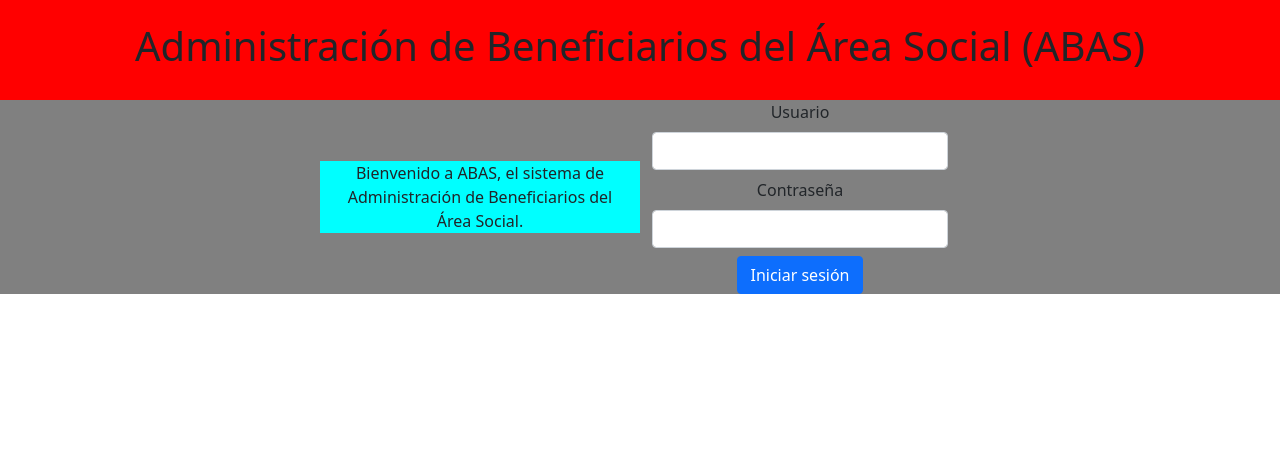
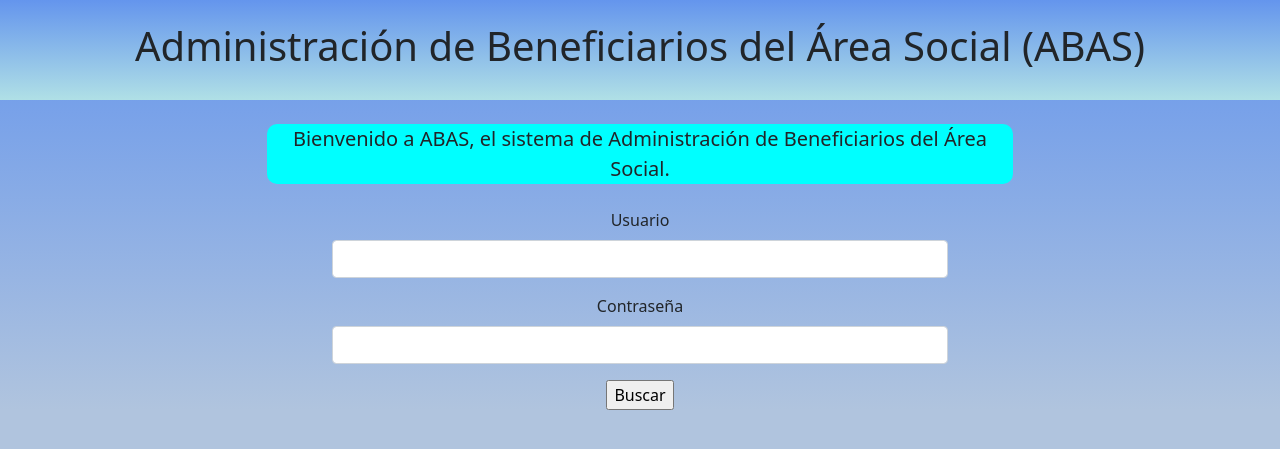
Before and after one commit to sebanunez/ABAS, a PHP site: page / in a window 1280 px wide. Shown: the top 449 px of the page. Run offline with PHP 8.4, Linux system fonts and the light colour scheme.

Commit message:
Prueba incompleta de toma de datos

```diff
--- a/index.php
+++ b/index.php
@@ -10,34 +10,41 @@
 
     <title>Administración de Beneficiarios del Área Social (ABAS) - BALP</title>
   </head>
-  <body>
+  <body style="background-color: lightsteelblue;">
 
-  	<div class="container-fluid" style="text-align: center;">
-  	<div class="row" id="cabecera" style="justify-content: center; align-items: center; background-color: red; height: 100px;">
+  	<div class="container-fluid" style="text-align: center; background: linear-gradient(to bottom, cornflowerblue, lightsteelblue);">
+
+  	<div class="row" id="cabecera" style="justify-content: center; align-items: center; background: linear-gradient(to bottom, cornflowerblue, powderblue); /*background-color: cornflowerblue; */height: 100px;">
     <h1>Administración de Beneficiarios del Área Social (ABAS)</h1>
     </div>
 
-  	<div class="row" style="justify-content: center; align-items: center; background-color: grey;">
+  	<div class="row mt-4" id="leyenda" style="justify-content: center; align-items: center;
+      ">
 
-  	<div class="col-3" style="background-color: aqua;">
+  	<div class="col-7" style="background-color: aqua; border-radius: 10px; font-size: 20px;">
   		Bienvenido a ABAS, el sistema de Administración de Beneficiarios del Área Social.
   	</div>
 
-  	<div class="col-3">
-  	<form>
+    </div>
 
-  <div class="mb-2">
+    <div class="row mt-4" id="caja_login" style="justify-content: center; align-items: center;">
+
+  	<div class="col-6">
+  	<form method="post" action="index_fin.php">
+
+    <div class="mb-3">
     <label for="exampleInputEmail1" class="form-label">Usuario</label>
-    <input type="text" class="form-control" id="exampleInputEmail1" aria-describedby="emailHelp" required>
+    <input type="text" class="form-control" name="cajaUsuario" aria-describedby="emailHelp" required>
     <!-- <p id="emailHelp">El usuario debe tener tal cosa.</p> -->
 	</div>
 
-	<div class="mb-2">
+	<div class="mb-3">
     <label for="exampleInputPassword1" class="form-label">Contraseña</label>
-    <input type="password" class="form-control" id="exampleInputPassword1" required>
+    <input type="password" class="form-control" name="cajaPassword" required>
   	</div>
 
-  	<button type="submit" class="btn btn-primary">Iniciar sesión</button>
+    <input type="submit" value="Buscar">
+  	<!-- <button type="submit" class="btn btn-primary">Iniciar sesión</button> -->
 
 	</form>
 	</div>
```
